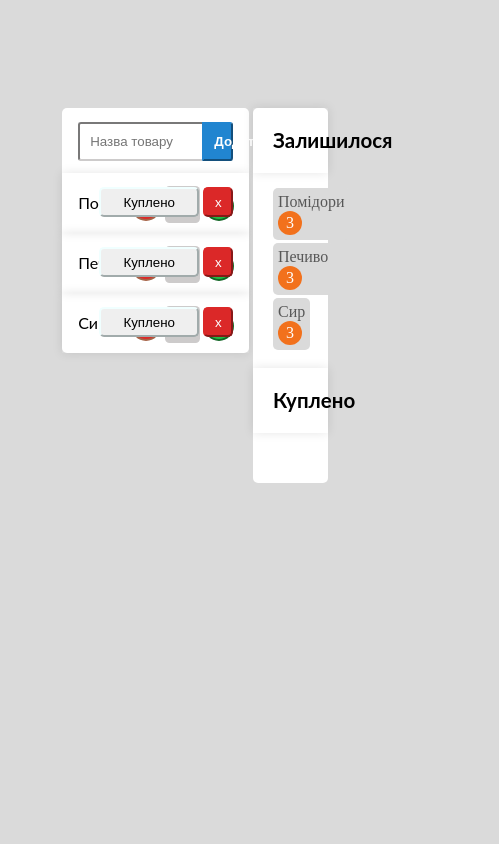
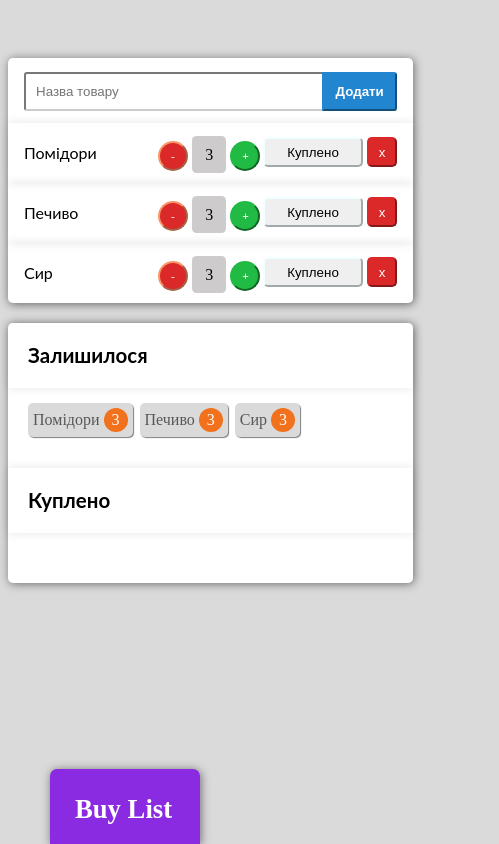
Before and after one commit to veronikatitarchuk/BuyList-0.01, a plain HTML site: page index.html in a window 390 px wide. Shown: the whole page, 499 px wide, since content can reach past the window. Drawn offline with Linux system fonts and the light colour scheme.

Commit message:
LB2
Added promptes, badge, print

```diff
--- a/index.html
+++ b/index.html
@@ -1,6 +1,6 @@
 <!DOCTYPE html>
 <html>
-<head lang="uk">
+<head lang="uk" >
     <meta charset="UTF-8">
     <title>My Page</title>
 
@@ -9,24 +9,23 @@
 </head>
 <body>
     <div class="bl-background">
-        <div class="bl-container">
         <div class="bl-list">
             <div class="bl-search">
                 <input type="text" placeholder="Назва товару">
-                    <button class="bl-add">Додати</button>
+                <button class="bl-add" data-tooltip="Додати до кошику">Додати</button>
             </div>
             <div class="bl-row">
                 <span class="bl-product">
                     Помідори
                 </span>
                 <span class="bl-count">
-                            <button class="bl-minus">-</button>
+                    <button class="bl-minus" data-tooltip="Зменшити кількість">-</button>
                     <span class="bl-label">3</span>
-                            <button class="bl-plus">+</button>
+                    <button class="bl-plus" data-tooltip="Збільшити кількість">+</button>
                 </span>
                 <span class="bl-buttons">
-                        <button class="bl-buy">Куплено</button>
-                            <button class="bl-delete">x</button>
+                <button class="bl-buy" data-tooltip="Якщо товар вже куплено">Куплено</button>
+                    <button class="bl-delete" data-tooltip="Видалити товар з кошика">x</button>
                 </span>
             </div>
             <div class="bl-row">
@@ -34,13 +33,13 @@
                     Печиво
                 </span>
                 <span class="bl-count">
-                            <button class="bl-minus">-</button>
+                    <button class="bl-minus" data-tooltip="Зменшити кількість">-</button>
                     <div class="bl-label">3</div>
-                        <button class="bl-plus">+</button>
+                <button class="bl-plus" data-tooltip="Збільшити кількість">+</button>
                 </span>
                 <span class="bl-buttons">
-                            <button class="bl-buy">Куплено</button>
-                            <button class="bl-delete">x</button>
+                    <button class="bl-buy" data-tooltip="Якщо товар вже куплено">Куплено</button>
+                    <button class="bl-delete" data-tooltip="Видалити товар з кошика">x</button>
                 </span>
             </div>
             <div class="bl-row">
@@ -48,13 +47,13 @@
                     Сир
                 </span>
                 <span class="bl-count">
-                            <button class="bl-minus">-</button>
+                    <button class="bl-minus" data-tooltip="Зменшити кількість">-</button>
                     <span class="bl-label">3</span>
-                            <button class="bl-plus">+</button>
+                    <button class="bl-plus" data-tooltip="Збільшити кількість">+</button>
                 </span>
                 <span class="bl-buttons">
-                            <button class="bl-buy">Куплено</button>
-                            <button class="bl-delete">x</button>
+                    <button class="bl-buy" data-tooltip="Якщо товар вже куплено">Куплено</button>
+                    <button class="bl-delete" data-tooltip="Видалити товар з кошика">x</button>
                 </span>
             </div>
         </div>
@@ -79,6 +78,18 @@
             </div>
         </div>
     </div>
+    <div class="bl-background-badge">
+        <div class="bl-badge">
+            Buy List
+        </div>
+        <div class="bl-badge-name">
+            <div class="bl-badge-name-cr">
+                Created by:
+            </div>
+            <div class="bl-badge-name-mn">
+                Veronika Titarchuk
+            </div>
+        </div>
     </div>
 </body>
 </html>
--- a/main.css
+++ b/main.css
@@ -7,28 +7,29 @@ body {
 /*BLOCKS*/
 .bl-background {
     padding-top: 100px;
-    display: inline-block;
+    display: flex;
     width: 100%;
     height: 100%;
-    position: relative;
+    flex:1;
+    justify-content: center;
+    align-items: flex-start;
 }
 
 .bl-list, .bl-bought {
     background: white;
-    position: absolute;
     border-radius: 5px;
     box-sizing: border-box;
+    box-shadow: 1px 1px 10px rgba(0, 0, 0, 0.5);
 }
 
 .bl-list {
     border-radius: 5px;
     width: 50%;
-    left: 14.5%;
+    margin-right: 30px;
 }
 
 .bl-bought {
     width: 20%;
-    right: 14.5%;
 }
 
 
@@ -64,8 +65,29 @@ input {
     border-radius: 0 .2307em .2307em 0;
     color: white;
 }
+.bl-add::after, .bl-minus::after, .bl-plus::after, .bl-buy::after, .bl-delete::after{
+    background-color: cornflowerblue;
+    border-radius:10px;
+    box-shadow: 1px 1px 10px rgba(0, 0, 0, 0.5);
+    color: white;
+    content: attr(data-tooltip);
+    margin-top: -60px;
+    opacity: 0;
+    padding: 3px 7px;
+    position: absolute;
+    visibility: hidden;
+    width:100px;
+    z-index: 1;
+    transition: all 0.4s ease-in-out;
+    font-size: 10pt;
+}
 
-.bl-add:hover {
+.bl-add:hover::after, .bl-minus:hover::after, .bl-plus:hover::after, .bl-buy:hover::after, .bl-delete:hover::after {
+    opacity: 1;
+    visibility: visible;
+}
+
+.bl-add:hover{
     background: #1270B4;
 }
 
@@ -191,6 +213,7 @@ input {
     margin-right: 3px;
     margin-bottom: 3px;
     color: rgba(0,0,0,.6);
+    box-shadow: 1px 1px 1px rgba(0, 0, 0, 0.5);
 }
 
 .bl-bought-count {
@@ -202,3 +225,94 @@ input {
     background-color: #F2711C;
     color:white;
 }
+
+
+
+/*BADGE*/
+.bl-background-badge {
+    position: fixed;
+    width: 150px;
+    height: 75px;
+    background-color: blueviolet;
+    bottom:0px;
+    left:50px;
+    border-radius: 7px 7px 0 0;
+    color:white;
+    padding: 25px;
+    box-sizing: border-box;
+    transition:	all	1s	ease;
+    box-shadow: 1px 1px 10px rgba(0, 0, 0, 0.5);
+}
+
+.bl-background-badge:hover {
+    height:150px;
+    background-color: blue;
+    border-color: blue;
+}
+
+.bl-badge {
+    font-size: 20pt;
+    font-weight: 700;
+}
+
+.bl-badge-name {
+    padding-top: 20px;
+}
+
+.bl-badge-name-mn {
+    font-size: 15pt;
+}
+
+
+/*MEDIA PRINT*/
+@media print {
+    .bl-background-badge {
+        background-color: #ffffff;
+        padding:0;
+        border: 3px solid blueviolet;
+        color: black;
+    }
+
+    .bl-badge {
+        visibility: hidden;
+        height:0;
+    }
+
+    .bl-badge-name{
+        padding: 0 15%;
+    }
+
+    .bl-background {
+        display: flex !important;
+    }
+
+    .bl-list, .bl-bought {
+        width: 50%;
+    }
+
+    .bl-bought {
+        width:25% !important;
+        min-width: 0 !important;
+        margin-left: 10px;
+    }
+}
+
+@media (max-width: 820px) {
+    .bl-list,.bl-bought {
+        width:70%;
+        margin-right: auto;
+        margin-left: auto;
+        min-width: 405px;
+    }
+
+    .bl-list {
+        margin-bottom: 20px;
+    }
+
+    .bl-background {
+        display: block;
+        padding-top:50px;
+    }
+}
+
+/*PROMPT*/
```
Lines whose indentation alone changed are shown as unchanged.
